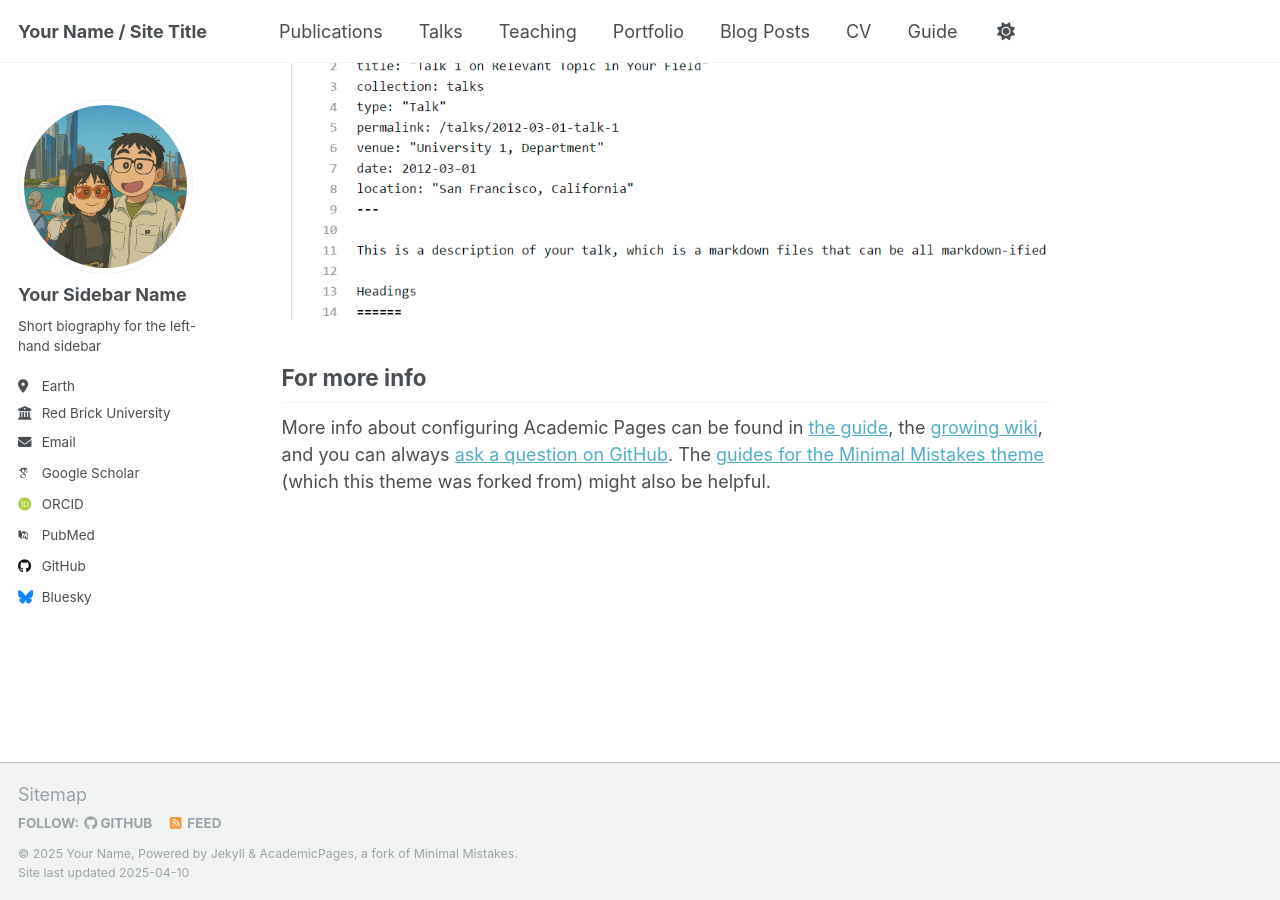
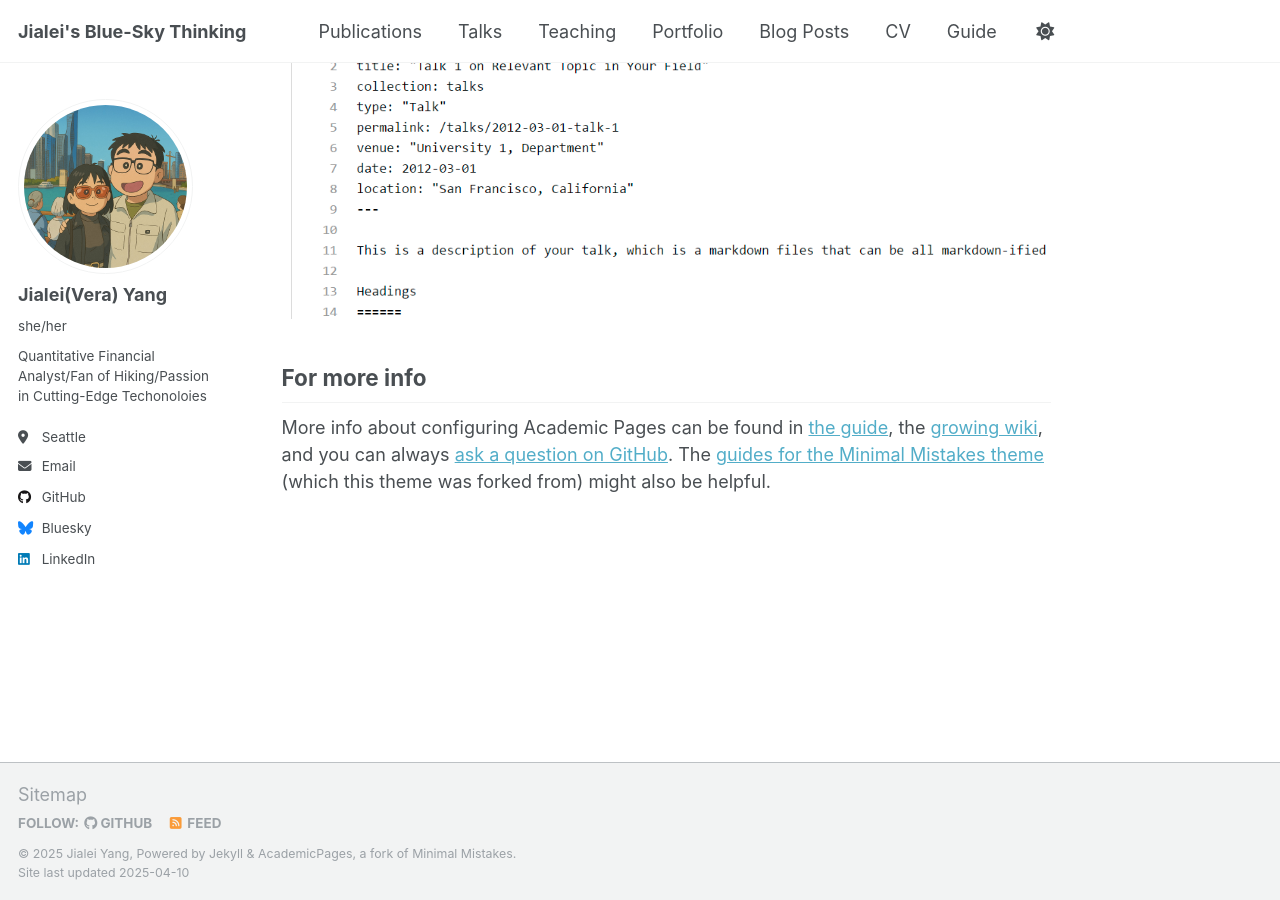
Before and after one commit to veray97/veray97.github.io, a Jekyll site: the page built from _pages/about.md, in a window 1280 px wide and 900 px high, scrolled down 2636 px. Built offline with Jekyll 4.4.1, drawn with Linux system fonts in a browser that asks for light colours; some web fonts are replaced.

Commit message:
Update _config.yml

```diff
--- a/_config.yml
+++ b/_config.yml
@@ -9,10 +9,10 @@
 # Basic Site Settings
 locale                   : "en-US"
 site_theme               : "default"
-title                    : "Your Name / Site Title"
+title                    : "Jialei's Blue-Sky Thinking"
 title_separator          : "-"
-name                     : &name "Your Name"
-description              : &description "personal description"
+name                     : &name "Jialei Yang"
+description              : &description "Quantitative Financial Analyst/Fan of Hiking/Passion in Cutting-Edge Techonoloies"
 url                      : https://veray97.github.io # the base hostname & protocol for your site e.g. "https://[your GitHub username].github.io"
 baseurl                  : "" # the subpath of your site, e.g. "/blog"
 repository               : "veray97/veray97.github.io"
@@ -23,21 +23,21 @@ repository               : "veray97/veray97.github.io"
 author:
   # Biographic information
   avatar           : "profile.png"
-  name             : "Your Sidebar Name"
-  pronouns         : # example: "she/her"
-  bio              : "Short biography for the left-hand sidebar"
-  location         : "Earth"
-  employer         : "Red Brick University"
+  name             : "Jialei(Vera) Yang"
+  pronouns         : "she/her"
+  bio              : "Quantitative Financial Analyst/Fan of Hiking/Passion in Cutting-Edge Techonoloies"
+  location         : "Seattle"
+  employer         : #"Red Brick University"
   uri              : # URL
-  email            : "none@example.org"
+  email            : "veray@uw.edu"
 
   # Academic websites
   arxiv            : # URL - Update with the correct link to your profile
-  googlescholar    : "https://scholar.google.com/citations?user=PS_CX0AAAAAJ"
+  googlescholar    : #"https://scholar.google.com/citations?user=PS_CX0AAAAAJ"
   impactstory      : # URL
-  orcid            : "http://orcid.org/yourorcidurl"
+  orcid            : #"http://orcid.org/yourorcidurl"
   semantic         : # URL
-  pubmed           : "https://www.ncbi.nlm.nih.gov/pubmed/?term=john+snow"
+  pubmed           : #"https://www.ncbi.nlm.nih.gov/pubmed/?term=john+snow"
   researchgate     : # URL
   scopus           : # URL
 
@@ -45,7 +45,7 @@ author:
   bitbucket        : # Username - Update with your username on the site
   codepen          : # Username
   dribbble         : # Username
-  github           : "academicpages"
+  github           : "https://github.com/veray97"
   kaggle           : # Username
   stackoverflow    : # User number or user number and name (i.e., use "1" or "1/jeff-atwood")
 
@@ -59,7 +59,7 @@ author:
   keybase          : # Username
   instagram        : # Username
   lastfm           : # Username
-  linkedin         : # Username
+  linkedin         : "https://www.linkedin.com/in/verayang2021/"
   mastodon         : # URL
   medium           : # URL
   pinterest        : # Username
```
